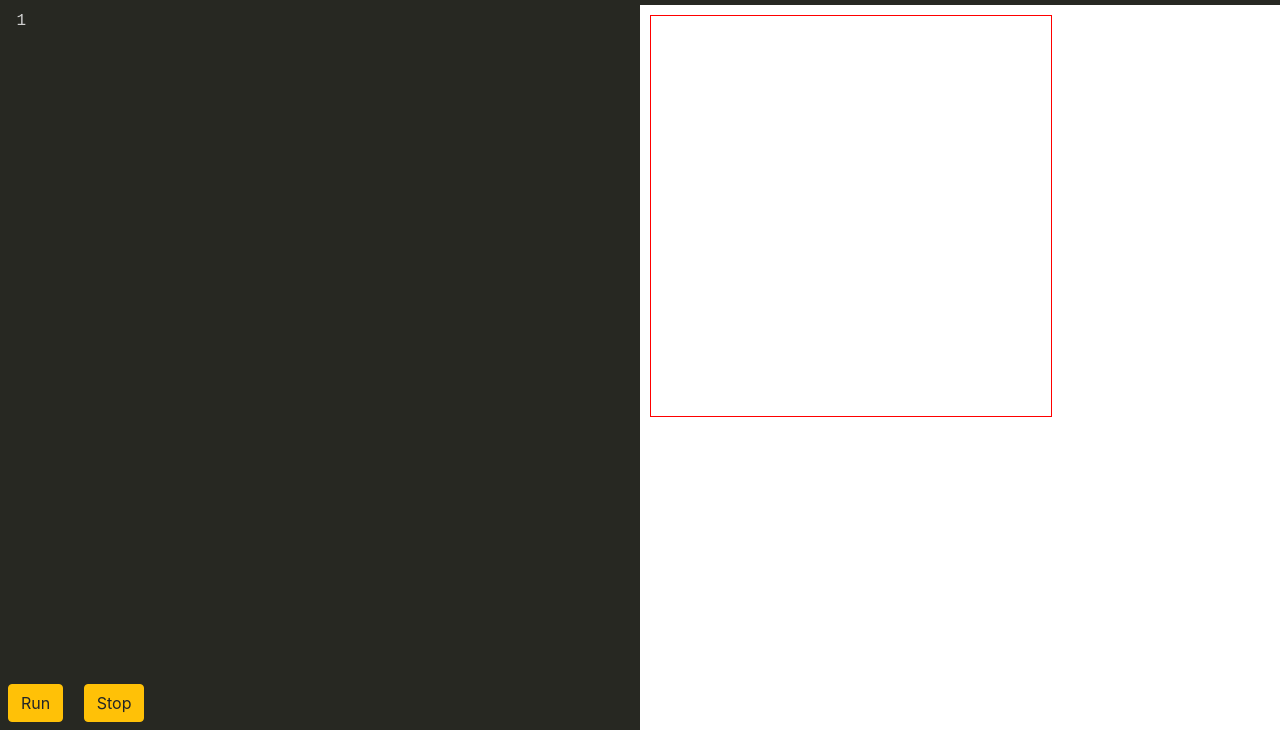
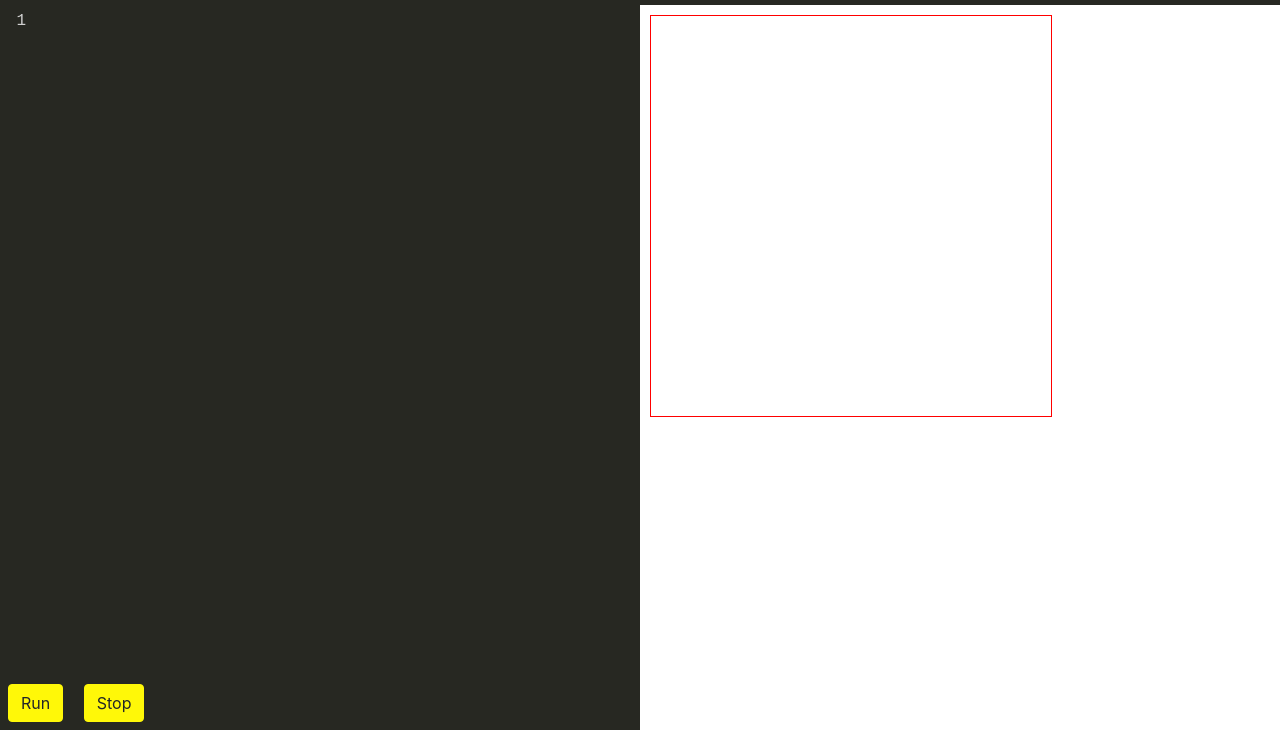
Before and after one commit to jackmorrison12/pyplay, a website built with webpack: page static/index.html in a window 1280 px wide. Shown: the part 71-801 px from the top of the page. Built offline with nearby package versions, Linux system fonts and the light colour scheme.

Commit message:
Makes buttons same colour

```diff
--- a/static/index.html
+++ b/static/index.html
@@ -31,8 +31,8 @@
 
         <textarea id="textarea"></textarea>
         <div style="background-color: #272822;">
-          <button class = "btn btn-warning m-2" id="run">Run</button>
-          <button class = "btn btn-warning m-2" id="stop">Stop</button>
+          <button class = "btn btn-yellow m-2" id="run">Run</button>
+          <button class = "btn btn-yellow m-2" id="stop">Stop</button>
         </div>
 
       </div>
--- a/static/styles.css
+++ b/static/styles.css
@@ -21,3 +21,9 @@ canvas {
 .error {
   color: red;
 }
+
+.btn-yellow{
+  color: #212529;
+  background-color: #fff808;
+  border-color: #fff808;
+}
```
